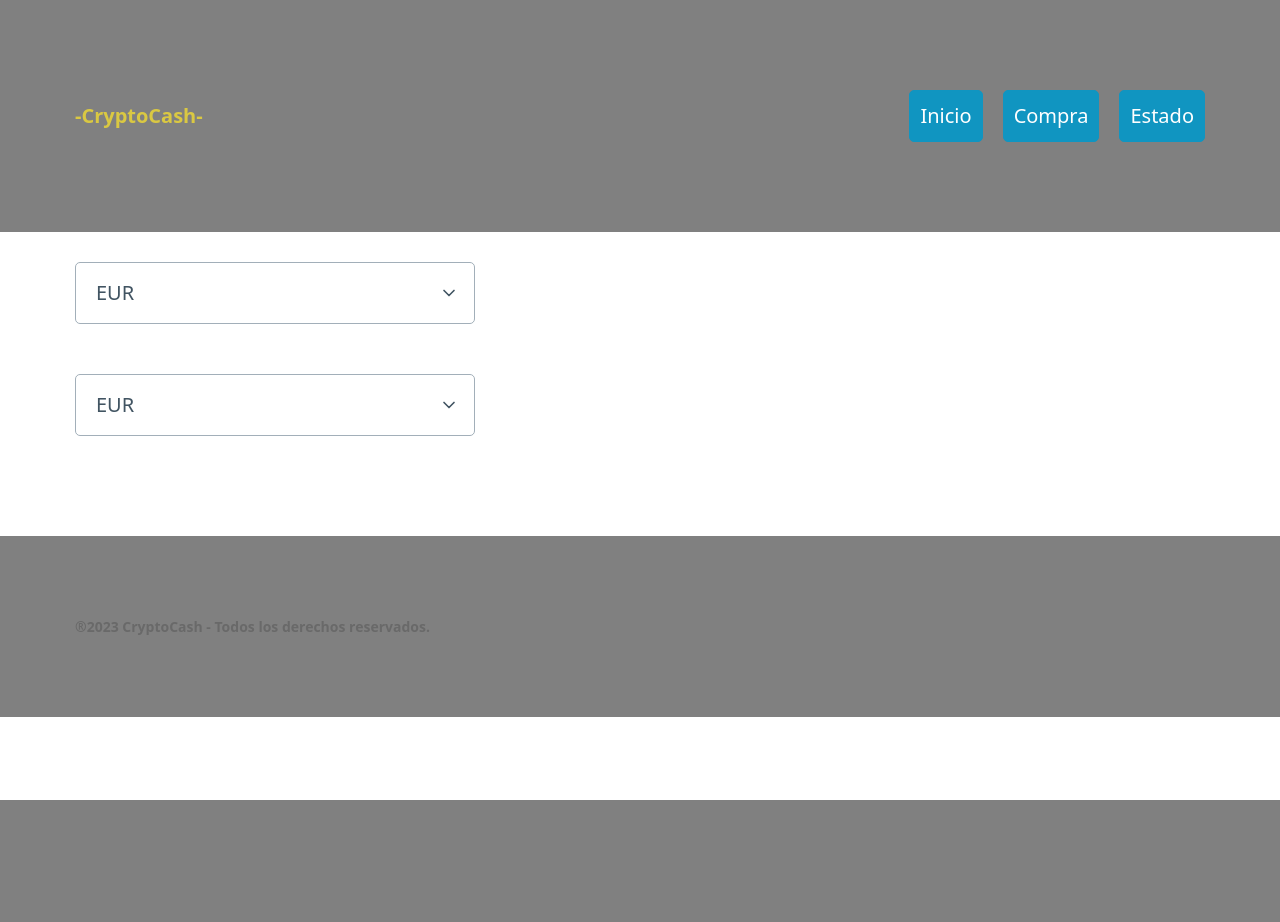
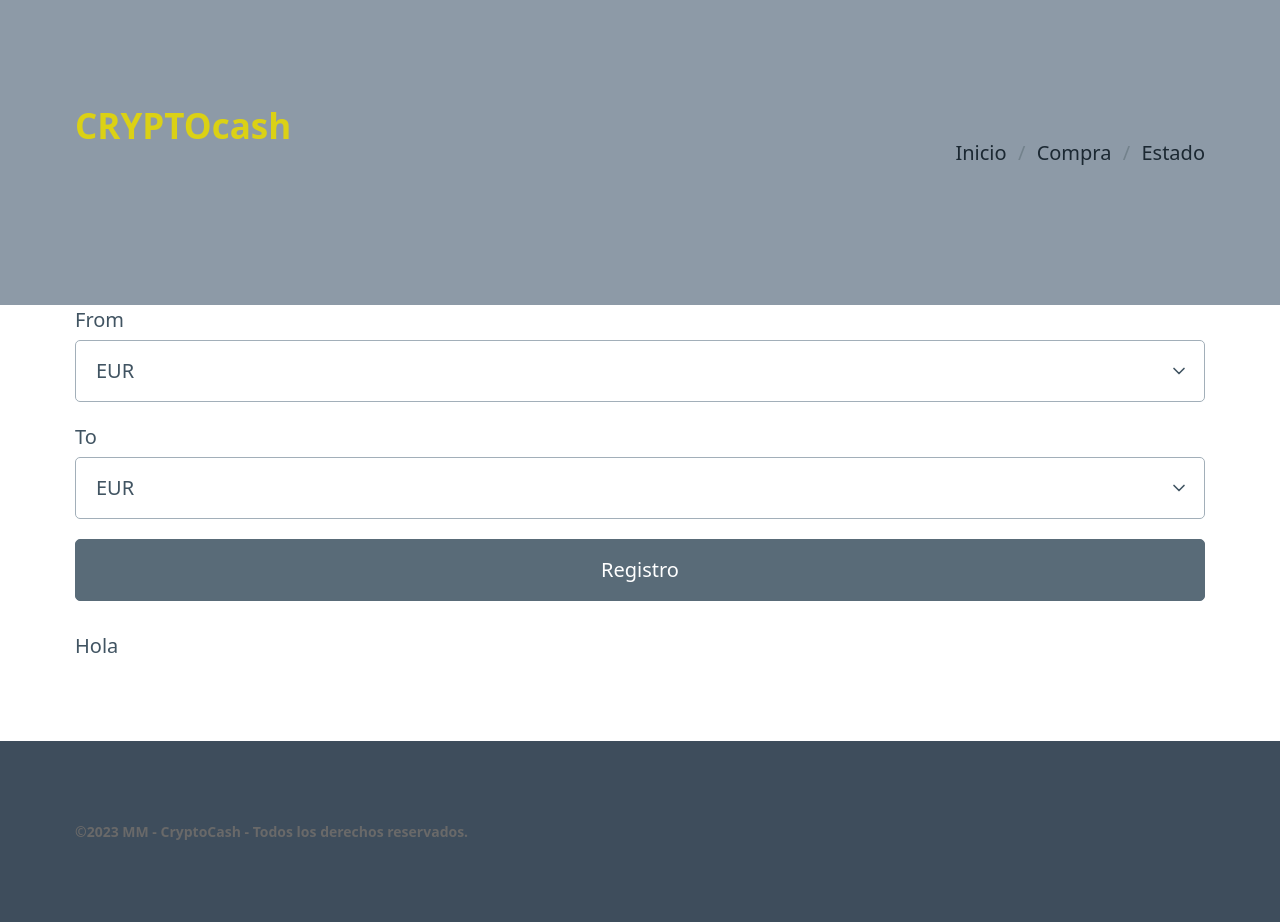
Before and after one commit to marcomadv/crypto-cash, a Flask app: page /purchase in a window 1280 px wide. Before the commit the page ends 800 px from the top, so only its background shows below. Run offline with Flask 3, Linux system fonts and the light colour scheme; data that the repository does not hold is empty.

Commit message:
primeras pruebas con formulario y algunas funciones en models nuevas

```diff
--- a/cryptocash/models.py
+++ b/cryptocash/models.py
@@ -5,7 +5,7 @@ import requests
 ########################## BBDD ################################
 
 def view_all():
-    con = sqlite3.connect("data/crypto.sqlite") # conectar con base de datos
+    con = sqlite3.connect("data/movimientos.sqlite") # conectar con base de datos
     cur = con.cursor() #cursor para poder ejecutar las querys
 
     res = cur.execute("select * from tabla;")  #query o peticion a la base de datos
@@ -28,12 +28,45 @@ def view_all():
     return lista_diccionario
 
 def insert(registroForm):
-    con = sqlite3.connect("data/crypto.sqlite")
+    con = sqlite3.connect("data/movimientos.sqlite")
     cur = con.cursor()
     res = cur.execute("INSERT INTO tabla(date,time,moneda_from,cantidad_from,moneda_to,cantidad_to) VALUES(?,?,?,?,?,?)", registroForm) #hacer insert en base datos de los datos añadidos en formulario
 
     con.commit() #validacion de registros
     con.close() #cierre de conexion
+
+def coinsFrom(): #monedas from
+    con = sqlite3.connect("data/movimientos.sqlite")
+    con.row_factory = lambda cursor, row: row[0]
+    cur = con.cursor()
+    res = cur.execute("SELECT DISTINCT moneda_from from tabla")
+    datos = res.fetchall()
+    con.close()
+    return datos
+
+def sumFrom(moneda): # suma de monedas from
+    con = sqlite3.connect("data/movimientos.sqlite")
+    cur = con.cursor()
+    res = cur.execute(f"SELECT sum (cantidad_from) from tabla where moneda_from={moneda}")
+    resultado = res.fetchall()
+    con.close()
+    return resultado
+
+def sumTo(moneda):
+    con = sqlite3.connect("data/movimientos.sqlite")
+    cur = con.cursor()
+    res = cur.execute(f"SELECT sum (cantidad_to) from tabla where moneda_to={moneda}")
+    resultado = res.fetchall()
+    con.close()
+    return resultado
+
+'''
+def balanceCrypto(moneda):
+    resultado = sumFrom(moneda) - sumTo(moneda)
+    return resultado
+'''
+
+
 
 
 ############################## API #########################
@@ -43,11 +76,26 @@ def getAllRates(apikey,moneda=""): # todos los rates de esta moneda
     datos = r.json()
     return datos
 
-def getExchange(apikey,cripto=""): #cambio de una cripto a EUR
-    r = requests.get(f"https://rest.coinapi.io/v1/exchangerate/{cripto}/EUR?apikey={apikey}")
+def getExchange(apikey,crypto,crypto2): #valor de una cripto o moneda en otra cripto o moneda
+    r = requests.get(f"https://rest.coinapi.io/v1/exchangerate/{crypto}/{crypto2}?apikey={apikey}")
     datos = r.json()
-    return datos
+    rate = datos['rate']
+    return rate
 
+def purchaseCrypto(eur,crypto): #cuanto valor se puede comprar de esa cripto con 'X' EUR.
+    rate = getExchange(crypto)
+    total = eur / rate
+    return total
+
+def changeCrypto(apikey,q,crypto1, crypto2): # Funcion docu API, cambiar valor de una cripto comprada por el de otra cripto
+    r = requests.get(f"https://rest.coinapi.io/v1/exchangerate/{crypto1}/{crypto2}?apikey={apikey}")
+    datos = r.json()
+    rate = datos['rate']
+    cambio = int(rate)* q
+    return cambio
+
+
+'''
 def getAllCoins(apikey):
 
     lista_criptos = []
@@ -67,7 +115,7 @@ def getAllCoins(apikey):
         else:
             lista_no_criptos.append(item["asset_id"])
 
-'''
+
 class Exchange:
     def __init__(self, cripto):
         self.moneda_cripto = cripto
--- a/cryptocash/routes.py
+++ b/cryptocash/routes.py
@@ -9,19 +9,29 @@ from cryptocash.models import *
 def index():
     datos = view_all()
     #cripto = getAllRates(APIKEY,moneda="BTC")
-    cripto = getExchange(APIKEY,cripto="ETH")
+    #cripto = getExchange(APIKEY,crypto="ETH")
 
-    return render_template("index.html", data=datos, crypto=cripto)
+    return render_template("index.html", data=datos)
 
 @app.route("/purchase", methods=['GET','POST'])
 def compra():
+
+    cryptos=["EUR","ETH","BNB","ADA","DOT","BTC","USDT","XRP","SOL","MATIC"]
+    coins = coinsFrom()
+    cointo2 = "Hola"
     if request.method == "GET":
         pass
 
     if request.method == "POST":
-        pass
+        print(request.form)
+        coinfrom = request.form["coinFrom"]
+        cointo = request.form["coinTo"]
+        print(f"Coin from {coinfrom} coin to {cointo}")
+        rate = getExchange(APIKEY,coinfrom,cointo)
+        print(f"The exchange is: {rate}")
+        cointo2 = "Adios"
 
-    return render_template("purchase.html")
+    return render_template("purchase.html",monedas=coins, criptos=cryptos,resultado=cointo2)
 
 @app.route("/status")
 def estado():
--- a/cryptocash/static/style.css
+++ b/cryptocash/static/style.css
@@ -1,5 +1,17 @@
-header,footer{
-    background-color: grey;
+header{
+    background-color: rgb(141, 154, 167);
+    color:var(--primary-inverse);
+    font-size: 0.7em;
+    font-weight: bold;
+}
+body{
+    min-height: 100vh;
+    display: grid;
+    grid-template-rows: auto auto 1fr auto;
+    margin: 0;
+}
+footer{
+    background-color: rgb(62, 77, 92);
     color:var(--primary-inverse);
     font-size: 0.7em;
     font-weight: bold;
--- a/cryptocash/templates/base.html
+++ b/cryptocash/templates/base.html
@@ -14,15 +14,16 @@
         <div class ="container">
             <nav>
                 <ul>
-                  <li style="color: rgb(218, 200, 66);"><strong>-CryptoCash-</strong></li>
+                  <h2><li style="color:  #dbd115;">CRYPTOcash</li></h2>
                 </ul>
+                <nav aria-label="breadcrumb">
                 <ul>
-                  <li><a href="/" role="button">Inicio</a></li>
-                  <li><a href="/purchase" role="button">Compra</a></li>
-                  <li><a href="/status" role="button">Estado</a></li>
+                  <li><a href="/" class="contrast">Inicio</a></li>
+                  <li><a href="/purchase" class="contrast">Compra</a></li>
+                  <li><a href="/status" class="contrast">Estado</a></li>
+                </nav>
                 </ul>
               </nav>
-
         </div>
 
     </header>
@@ -32,7 +33,7 @@
     </section>
     <footer>
         <div class ="container" style="color: dimgrey">
-            &reg;2023 CryptoCash - Todos los derechos reservados.
+            &copy;2023 MM - CryptoCash - Todos los derechos reservados.
         </div>
 
 
--- a/cryptocash/templates/index.html
+++ b/cryptocash/templates/index.html
@@ -24,7 +24,6 @@
             <td>
         </tr>
         {% endfor %}
-        {{crypto}}
     </tbody>
 </table>
 {% endblock %}
--- a/cryptocash/templates/purchase.html
+++ b/cryptocash/templates/purchase.html
@@ -2,19 +2,24 @@
 
 {% block section %}
 
-<form action="/purchase" method="GET"></form>
-<select name="select" style="width: 400px;">
-    <option value="EUR">EUR</option>
-    <option value="BTC">BTC</option>
-    <option value="ETH">ETH</option>
-  </select>
+<form action="/purchase" method="POST">
+<label for="From">From</label>
+<select id="coinFrom" name="coinFrom" required>
+  <option value="EUR" selected>EUR</option>
+  {%for item in monedas%}
+  <option value="{{item}}">{{item}}</option>
+  {%endfor%}
 
+</select>
+<label for="To">To</label>
+<select id="coinTo" name="coinTo" required>
+  {%for item in criptos%}
+  <option value="{{item}}">{{item}}</option>
+  {%endfor%}
+</select>
+<button type="submit" class="secondary">Registro</button>
+</form>
 
-<form action="/purchase" method="GET"></form>
-<select name="select" style="width: 400px;">
-    <option value="EUR">EUR</option>
-    <option value="BTC">BTC</option>
-    <option value="ETH">ETH</option>
-    </select>
+{{resultado}}
 
 {% endblock %}
--- a/data/create_tabla.sql
+++ b/data/create_tabla.sql
@@ -1,10 +1,10 @@
 CREATE TABLE "tabla" (
-	"id"	INTEGER NOT NULL,
-	"date"	TEXT NOT NULL,
-	"time"	TEXT NOT NULL,
-	"moneda_from"	TEXT NOT NULL,
-	"cantidad_from"	REAL NOT NULL,
-	"moneda_to"	TEXT NOT NULL,
-	"cantidad_to"	REAL NOT NULL,
-	PRIMARY KEY("id")
+	"id"	INTEGER UNIQUE ,
+	"date"	TEXT ,
+	"time"	TEXT ,
+	"moneda_from"	TEXT ,
+	"cantidad_from"	REAL ,
+	"moneda_to"	TEXT ,
+	"cantidad_to"	REAL ,
+	PRIMARY KEY("id" AUTOINCREMENT)
 )
```
Also changed, not shown: data/crypto.sqlite (deleted), pruebas.py (added), 1 other file.
